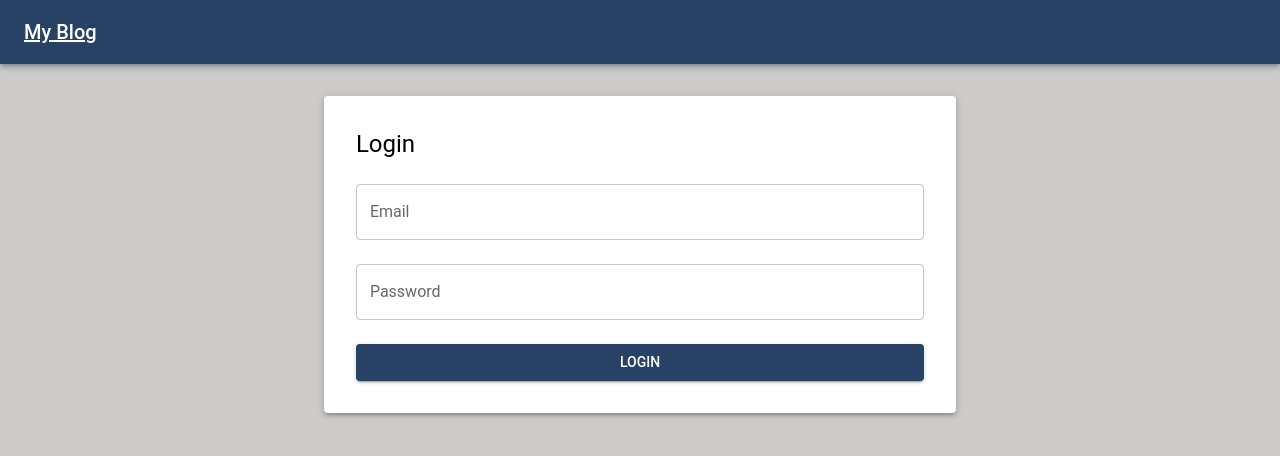
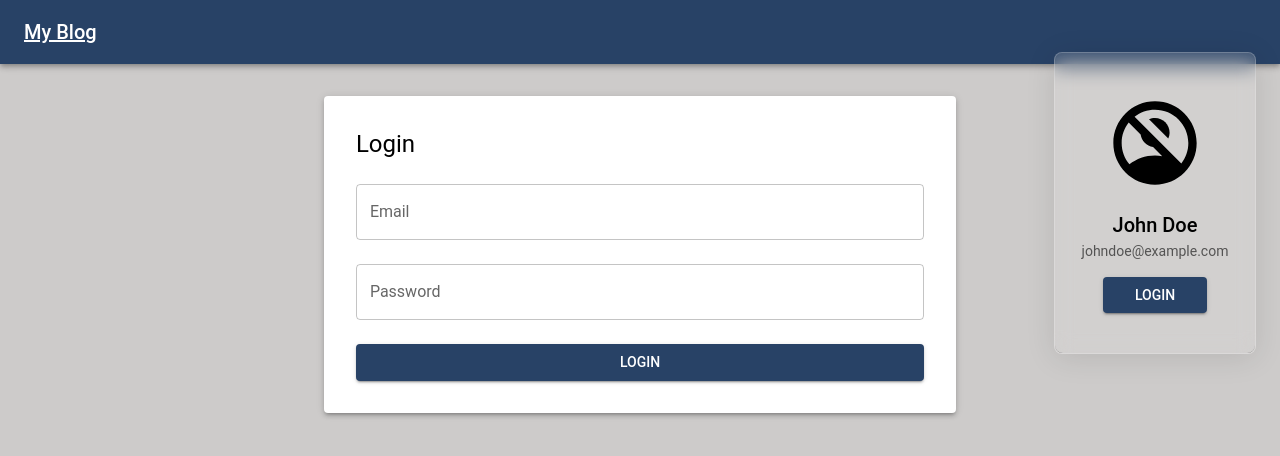
Before and after one commit to deepaksp24/my-blog-frontend, a React (Create React App) app: page /login in a window 1280 px wide. Both pictures are taken after a click on the button 1236 px from the left and 32 px from the top of the page. Shown: the top 456 px of the page. Built offline with nearby package versions, Linux system fonts and the light colour scheme; no server answers; some icons are missing.

Commit message:
UI for Menu card for account, login page and register page .

```diff
--- /dev/null
+++ b/src/components/AccountMenu.jsx
@@ -0,0 +1,41 @@
+import { Box, Typography, Button } from "@mui/material";
+import { useNavigate } from "react-router-dom";
+import AccountCircleIcon from "@mui/icons-material/AccountCircle";
+import { NoAccountsRounded } from "@mui/icons-material";
+export default function AccountMenu() {
+  const navigate = useNavigate();
+
+  return (
+    <Box
+      sx={{
+        display: "flex",
+        flexDirection: "column",
+        alignItems: "center",
+        justifyContent: "center",
+        textAlign: "center",
+        boxShadow: 2,
+        borderRadius: 2,
+        minWidth: 200,
+        height: 300,
+        padding: 2,
+      }}
+    >
+      {/* <AccountCircleIcon sx={{ fontSize: 100 }} /> */}
+      <NoAccountsRounded sx={{ fontSize: 100 }} />
+
+      <Typography variant="h6" mt={2}>
+        John Doe
+      </Typography>
+      <Typography variant="body2" color="text.secondary">
+        johndoe@example.com
+      </Typography>
+      <Button
+        variant="contained"
+        sx={{ mt: 2, px: 4 }}
+        onClick={() => navigate("/login")}
+      >
+        Login
+      </Button>
+    </Box>
+  );
+}
--- a/src/pages/Navbar.jsx
+++ b/src/pages/Navbar.jsx
@@ -1,12 +1,22 @@
-import { AppBar, Toolbar, Typography, IconButton } from "@mui/material";
+import { useState } from "react";
+import {
+  AppBar,
+  Toolbar,
+  Typography,
+  IconButton,
+  Popover,
+  Button,
+} from "@mui/material";
 import { Link } from "react-router-dom";
 import Brightness4Icon from "@mui/icons-material/Brightness4";
 import Brightness7Icon from "@mui/icons-material/Brightness7";
 import { useTheme } from "@mui/material/styles";
 import PersonIcon from "@mui/icons-material/Person";
+import AccountMenu from "../components/AccountMenu";
 
 export default function Navbar({ toggleColorMode }) {
   const theme = useTheme();
+  const [anchorEl, setAnchorEl] = useState(null);
   return (
     <AppBar position="static">
       <Toolbar>
@@ -27,9 +37,35 @@ export default function Navbar({ toggleColorMode }) {
             <Brightness4Icon />
           )}
         </IconButton>
-        <IconButton onClick={() => {}}>
+        <IconButton
+          onClick={(event) => {
+            setAnchorEl(event.currentTarget);
+          }}
+        >
           <PersonIcon style={{ fontSize: 30, color: "white" }} />
         </IconButton>
+        <Popover
+          open={Boolean(anchorEl)}
+          anchorEl={anchorEl}
+          onClose={() => setAnchorEl(null)}
+          anchorOrigin={{ vertical: "bottom", horizontal: "right" }}
+          transformOrigin={{ vertical: "top", horizontal: "right" }}
+          PaperProps={{
+            sx: {
+              backgroundColor:
+                theme.palette.mode === "light"
+                  ? "rgba(255, 255, 255, 0.1)"
+                  : "rgba(26, 45, 51, 0.1)",
+              backdropFilter: "blur(10px)",
+              WebkitBackdropFilter: "blur(10px)",
+              border: "1px solid rgba(255, 255, 255, 0.2)",
+              borderRadius: 2,
+              boxShadow: "0 4px 30px rgba(0, 0, 0, 0.1)",
+            },
+          }}
+        >
+          <AccountMenu />
+        </Popover>
       </Toolbar>
     </AppBar>
   );
```
Also changed, not shown: src/theme.js (+20 -0 lines).
